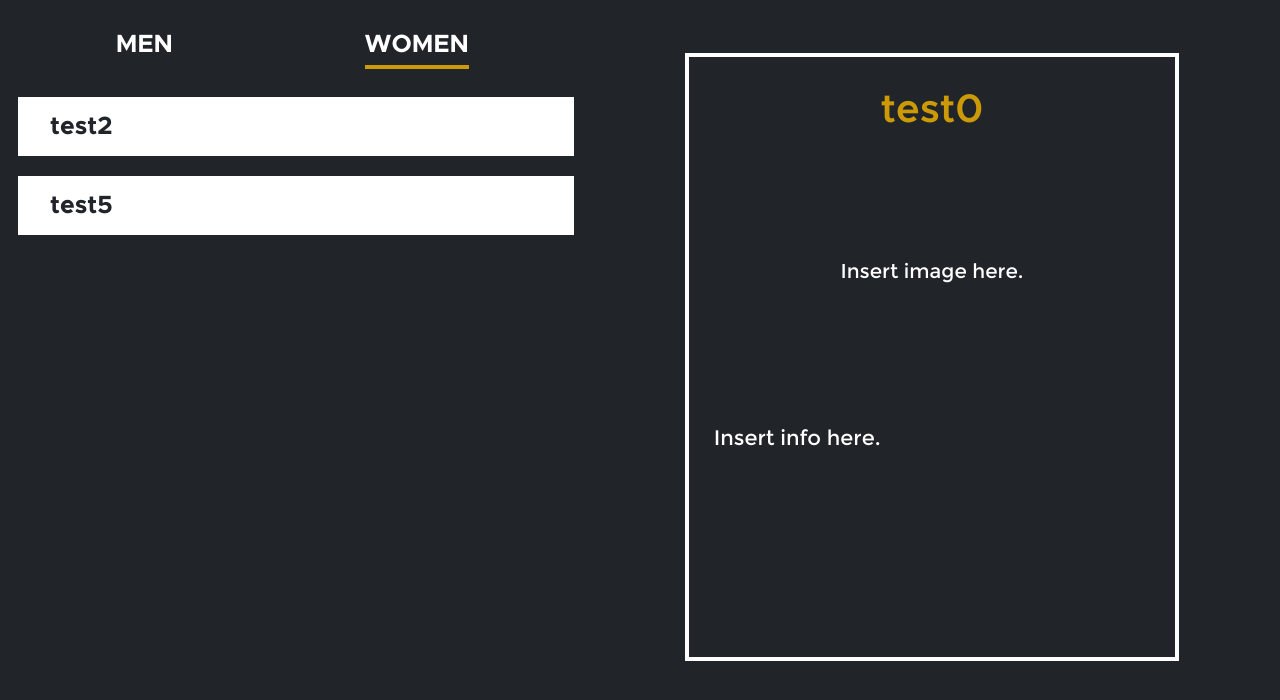
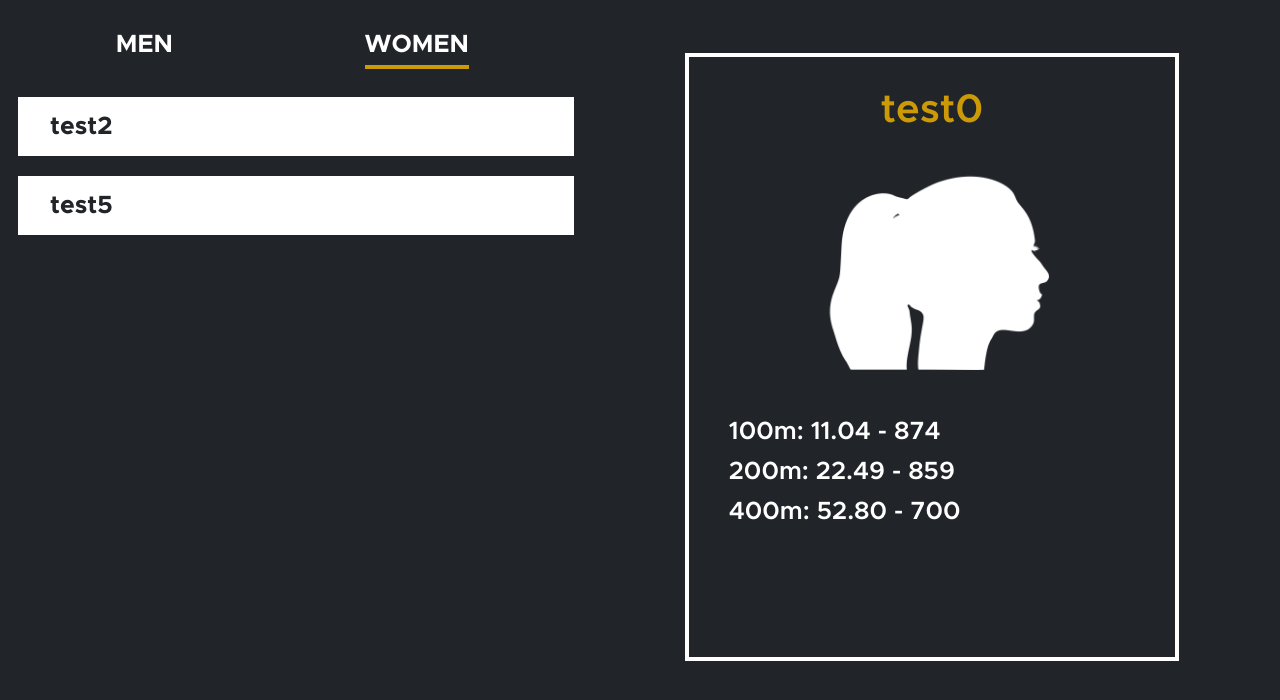
Before and after one commit to its-geoff/gold-medal-statistics, a Django app: a page that uses django/marks/templates/gms/navbar.html in a window 1280 px wide. Shown: the part 75-775 px from the top of the page. Run offline with Django 4.2, Linux system fonts and the light colour scheme; data comes from the database, SQL or seed files in the repository; both versions use the stored data as it was after the commit.

Commit message:
finished athlete profiles

```diff
--- a/django/marks/models.py
+++ b/django/marks/models.py
@@ -73,6 +73,37 @@ class Athlete(models.Model):
    def get_name_text(self):
       return self.name
 
+   # formatted for stats profile
+   def get_one_pr(self):
+      return f"100m: {self.one_mark:.2f} - {self.one_points}"
+
+   def get_two_pr(self):
+      return f"200m: {self.two_mark:.2f} - {self.two_points}"
+
+   def get_four_pr(self):
+      return f"400m: {self.four_mark:.2f} - {self.four_points}"
+
+   def get_eight_pr(self):
+      return f"800m: {self.eight_mark:.2f} - {self.eight_points}"
+
+   def get_sixteen_pr(self):
+      return f"1600m: {self.sixteen_mark:.2f} - {self.sixteen_points}"
+
+   def get_thirtytwo_pr(self):
+      return f"3200m: {self.thirtytwo_mark:.2f} - {self.thirtytwo_points}"
+
+   def get_one_h_pr(self):
+      return f"100mH: {self.one_h_mark:.2f} - {self.one_h_points}"
+
+   def get_four_h_pr(self):
+      return f"400mH: {self.four_h_mark:.2f} - {self.four_h_points}"
+
+   def get_one_r_pr(self):
+      return f"4x100m: {self.one_r_mark:.2f} - {self.one_r_points}"
+
+   def get_four_r_pr(self):
+      return f"4x400m: {self.four_r_mark:.2f} - {self.four_r_points}"
+
    @classmethod
    def create(cls, name, gender, team):
       athlete = cls(name = name, gender = gender, team = team,
--- a/django/marks/static/gms/style.css
+++ b/django/marks/static/gms/style.css
@@ -107,7 +107,7 @@ thead {
 tbody {
    display: block;
    overflow: auto;
-   width: 100%;
+   width: 87.5%;
    height: 100%;
 }
 
@@ -242,7 +242,7 @@ input {
 
 .scroll {
    overflow: auto;
-   width: 46vw;
+   width: 53vw;
    height: 70vh;
 }
 
@@ -306,6 +306,20 @@ h3 {
    place-self: center;
 }
 
+.men {
+   max-height: 200px;
+   max-width: 159px;
+   height: auto;
+   width: auto;
+}
+
+.women {
+   max-height: 235px;
+   max-width: 235px;
+   height: auto;
+   width: auto;
+}
+
 .info {
    grid-column: 1 / span 3;
    grid-row: 4 / span 2;
@@ -313,3 +327,9 @@ h3 {
    text-align: left;
    font-size: 21px;
 }
+
+.item {
+   font-family: "Metropolis SemiBold";
+   font-size: 25px;
+   margin: 15px;
+}
--- a/django/marks/templates/gms/gender_nav.html
+++ b/django/marks/templates/gms/gender_nav.html
@@ -16,10 +16,10 @@
       <nav>
          <ul>
             <!-- sets the current page as active -->
-            {% if page == "stats" or page == "men" or page == "m_profile" %}
+            {% if page == "stats" or page == "men"%}
             <li><a href="/stats/men/" class="active">MEN</a></li>
             <li><a href="/stats/women/">WOMEN</a></li>
-            {% elif page == "women" or page == "w_profile" %}
+            {% elif page == "women" %}
             <li><a href="/stats/men/">MEN</a></li>
             <li><a href="/stats/women/" class="active">WOMEN</a></li>
             {% else %}
--- a/django/marks/templates/gms/navbar.html
+++ b/django/marks/templates/gms/navbar.html
@@ -32,7 +32,7 @@
             <li><a href="/about/">ABOUT</a></li>
             <li><a href="/scores/" class="active">SCORES</a></li>
             <li><a href="/stats/">STATS</a></li>
-            {% elif page == "stats" or page == "men" or page == "women" or page == "m_profile" or page == "w_profile" %}
+            {% elif page == "stats" or page == "men" or page == "women" %}
             <li><a href="/home/">HOME</a></li>
             <li><a href="/about/">ABOUT</a></li>
             <li><a href="/scores/">SCORES</a></li>
--- a/django/marks/templates/gms/women.html
+++ b/django/marks/templates/gms/women.html
@@ -38,18 +38,10 @@
       </tr>
    </table>
    {% endif %}
-   {% if page == "women" %}
    <div class="frame blank-frame">
       <p class=" bold-blank">Click on an athlete's name to<br>get their
          best marks.</p>
    </div>
-   {% else %}
-   <div class="frame active-frame">
-      <h2 class="title">{{ athlete.get_name_text }}</h2>
-      <p class="image">Insert image here.</p>
-      <p class="info">Insert info here.</p>
-   </div>
-   {% endif %}
 </body>
 
 </html>
--- /dev/null
+++ b/django/marks/templates/gms/women_profile.html
@@ -0,0 +1,79 @@
+<!DOCTYPE html>
+<html>
+
+<head>
+   <meta charset="utf-8">
+   <title>{{ athlete.get_name_text }}</title>
+
+   <!-- loads static files (files used to render webpage) -->
+   {% load static %}
+
+   <link rel="icon" href="{% static 'gms/favicon.ico' %}">
+</head>
+
+<body>
+   <link rel="stylesheet" href="{% static 'gms/style.css' %}">
+
+   <!-- adds the navbar into the webpage -->
+   {% include 'gms/navbar.html' %}
+
+   <!-- adds the gender navbar into the webpage -->
+   {% include 'gms/gender_nav.html' %}
+
+   {% if women_list %}
+   <div class="scroll">
+      <table class="table-spacing">
+         {% for athlete in women_list %}
+         <tr>
+            <td class="container"><a href="{% url 'gms:women_profile' athlete.get_name_text %}" class="stats-name">
+                  {{ athlete.get_name_text }}</a></td>
+         </tr>
+         {% endfor %}
+      </table>
+   </div>
+   {% else %}
+   <table class="table-spacing">
+      <tr>
+         <td class="blank">No entries are available.</td>
+      </tr>
+   </table>
+   {% endif %}
+   <div class="frame active-frame">
+      <h2 class="title">{{ athlete.get_name_text }}</h2>
+      <p class="image"><img src="{% static 'gms/women_placeholder.png' %}" class="women"></p>
+      <div class="info">
+         {% if athlete.one_points > 0 %}
+         <p class="item">{{ athlete.get_one_pr }}</p>
+         {% endif %}
+         {% if athlete.two_points > 0 %}
+         <p class="item">{{ athlete.get_two_pr }}</p>
+         {% endif %}
+         {% if athlete.four_points > 0 %}
+         <p class="item">{{ athlete.get_four_pr }}</p>
+         {% endif %}
+         {% if athlete.eight_points > 0 %}
+         <p class="item">{{ athlete.get_eight_pr }}</p>
+         {% endif %}
+         {% if athlete.sixteen_points > 0 %}
+         <p class="item">{{ athlete.get_sixteen_pr }}</p>
+         {% endif %}
+         {% if athlete.thirtytwo_points > 0 %}
+         <p class="item">{{ athlete.get_thirtytwo_pr }}</p>
+         {% endif %}
+         {% if athlete.one_h_points > 0 %}
+         <p class="item">{{ athlete.get_one_h_pr }}</p>
+         {% endif %}
+         {% if athlete.four_h_points > 0 %}
+         <p class="item">{{ athlete.get_four_h_pr }}</p>
+         {% endif %}
+         {% if athlete.one_r_points > 0 %}
+         <p class="item">{{ athlete.get_one_r_pr }}</p>
+         {% endif %}
+         {% if athlete.four_r_points > 0 %}
+         <p class="item">{{ athlete.get_four_r_pr }}</p>
+         {% endif %}
+      </div>
+   </div>
+</body>
+
+</html>
--- a/django/marks/views.py
+++ b/django/marks/views.py
@@ -94,26 +94,25 @@ def women(request):
    return render(request, 'gms/women.html', {'women_list': women_list, 'page': page})
 
 def men_profile(request, name):
-   page = "m_profile"
+   page = "men"
    men_list = Athlete.objects.filter(gender = "men")
    athlete = Athlete.objects.get(name = name)
-   print(athlete.get_name_text)
-   template = loader.get_template('gms/men.html')
+   template = loader.get_template('gms/men_profile.html')
    context = {
       'men_list': men_list,
       'athlete': athlete,
    }
 
-   return render(request, 'gms/men.html', {'men_list': men_list, 'athlete': athlete, 'page': page})
+   return render(request, 'gms/men_profile.html', {'men_list': men_list, 'athlete': athlete, 'page': page})
 
 def women_profile(request, name):
-   page = "w_profile"
+   page = "women"
    women_list = Athlete.objects.filter(gender = "women")
    athlete = Athlete.objects.get(name = name)
-   template = loader.get_template('gms/women.html')
+   template = loader.get_template('gms/women_profile.html')
    context = {
       'women_list': women_list,
       'athlete': athlete,
    }
 
-   return render(request, 'gms/women.html', {'women_list': women_list, 'athlete': athlete, 'page': page})
+   return render(request, 'gms/women_profile.html', {'women_list': women_list, 'athlete': athlete, 'page': page})
```
Also changed, not shown: django/marks/templates/gms/men.html (+0 -8 lines), django/marks/templates/gms/men_profile.html (added, +79 -0 lines), django/db.sqlite3, django/marks/static/gms/men_placeholder.png (added), django/marks/static/gms/women_placeholder.png (added).
